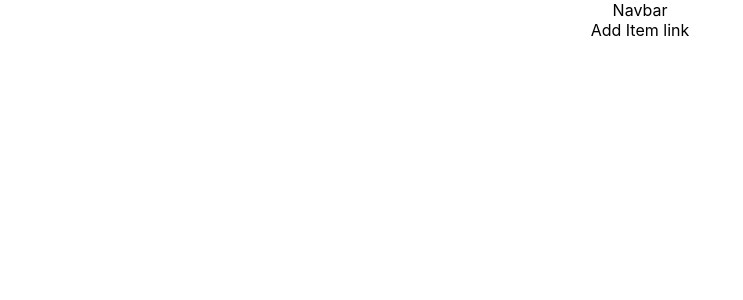
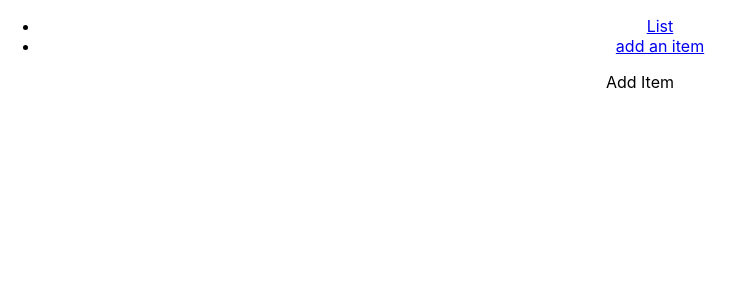
Before and after one commit to the-collab-lab/tcl-44-smart-shopping-list-1, a React (Create React App) app: page /add-items in a window 1280 px wide. Shown: the top 300 px of the page, without its empty margins (0-743 px from the left). Built offline with nearby package versions, Linux system fonts and the light colour scheme.

Commit message:
add link to the navbar
Co-authored-by: Jimena Miguez <jimeblau@gmail.com>

```diff
--- a/src/components/AddItem.js
+++ b/src/components/AddItem.js
@@ -1,5 +1,5 @@
 const AddItem = () => {
-  return <div>Add Item link</div>;
+  return <div>Add Item </div>;
 };
 
 export default AddItem;
--- a/src/components/Navbar.js
+++ b/src/components/Navbar.js
@@ -1,5 +1,18 @@
+import { NavLink } from 'react-router-dom';
+
 const Navbar = () => {
-  return <div>Navbar</div>;
+  return (
+    <div>
+      <ul>
+        <li>
+          <NavLink to="/list">List</NavLink>
+        </li>
+        <li>
+          <NavLink to="/add-items">add an item</NavLink>
+        </li>
+      </ul>
+    </div>
+  );
 };
 
 export default Navbar;
```
